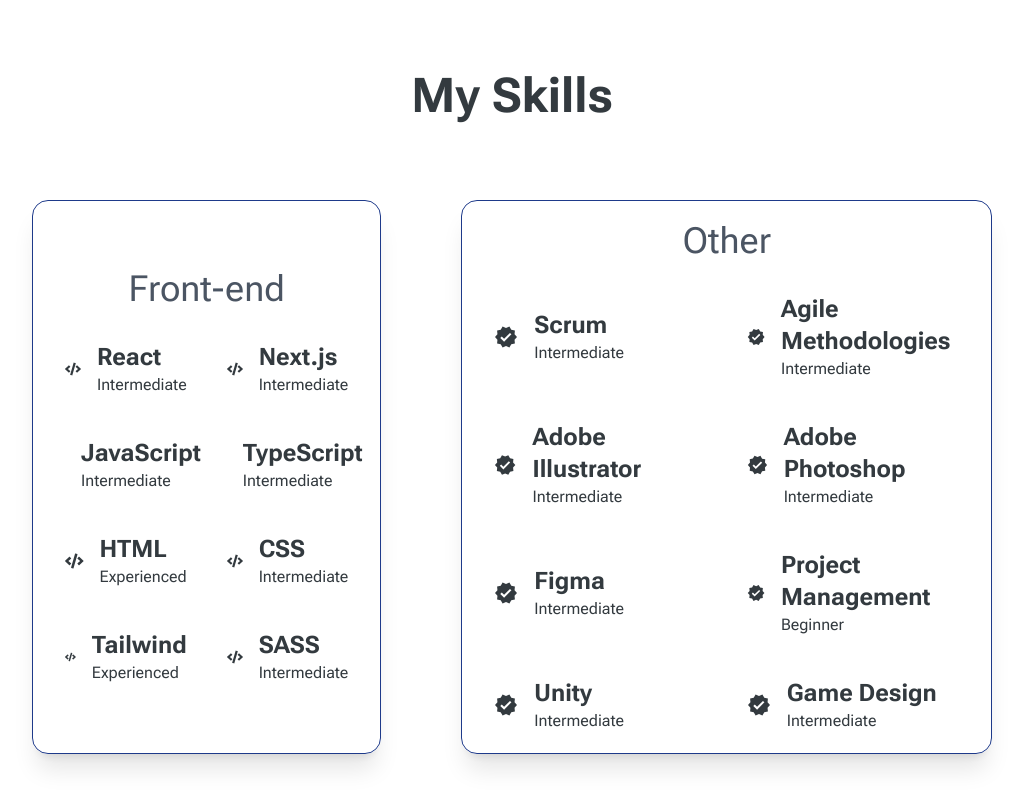
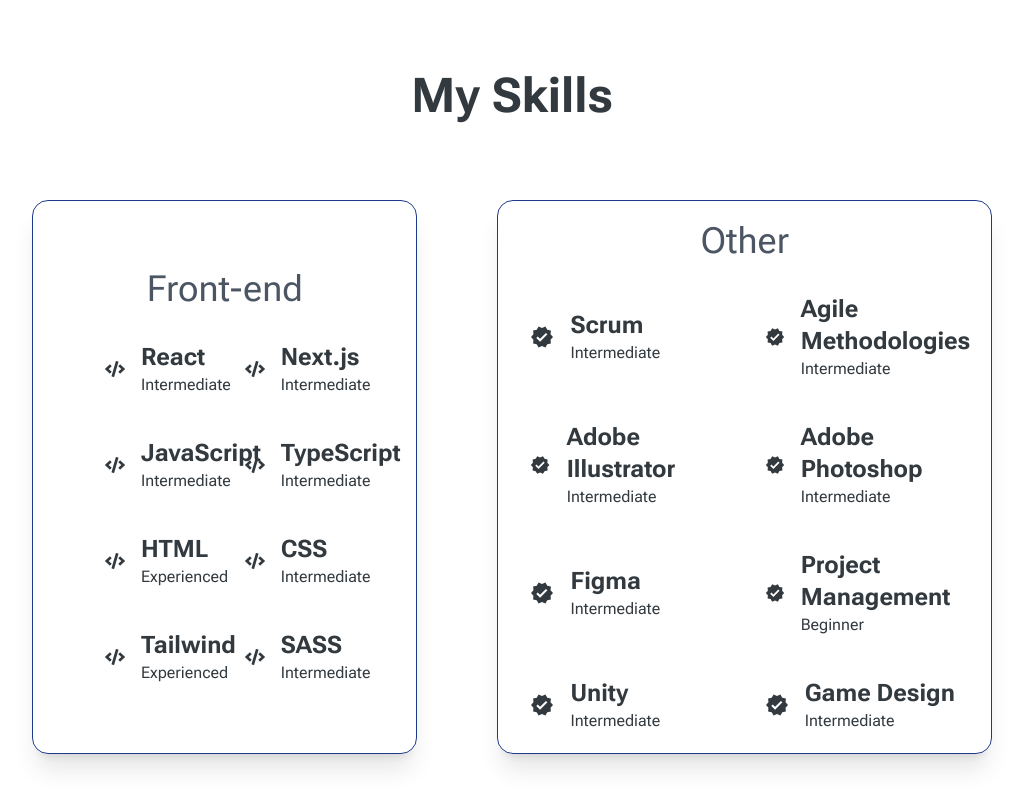
Before and after one commit to MrAghaei/mohammadaghaei-personal-website, a Next.js app: page / in a window 1280 px wide. Shown: the part 2408-3208 px from the top of the page, without its empty margins (128-1151 px from the left). Built offline with nearby package versions, Linux system fonts and the light colour scheme.

Commit message:
[#10-FIX] skills responsiveness

```diff
--- a/app/_components/Skills.tsx
+++ b/app/_components/Skills.tsx
@@ -3,17 +3,23 @@
 
 function Skills() {
   return (
-    <div className="dark:bg-darkModeBlack dark:text-white bg-white py-20 min-h-screen flex flex-col items-center justify-center gap-10 md:gap-20 px-5 md:px-20 lg:px-40">
+    <div
+      className="dark:bg-darkModeBlack dark:text-white bg-white
+     py-20 min-h-screen flex flex-col items-center justify-center
+      gap-10 md:gap-20 px-5 md:px-20 lg:px-40 "
+    >
       <h1 className="text-3xl md:text-5xl font-bold">My Skills</h1>
-      <div className="flex flex-col lg:flex-row gap-10 lg:gap-20">
+      <div className="flex flex-col lg:flex-row gap-10 lg:gap-20 w-full mx-auto justify-center">
         {/* Front-end Section */}
         <div
           data-aos="fade-right"
           data-aos-duration="800"
-          className="shadow-xl hover:!shadow-2xl hover:!transition-shadow hover:!duration-300 flex flex-col items-center justify-center gap-8 border border-blue-900 rounded-2xl p-5 md:py-5 md:px-8"
+          className="shadow-xl hover:!shadow-2xl hover:!transition-shadow
+           hover:!duration-300 flex flex-col items-center justify-center
+            gap-8 border border-blue-900 rounded-2xl p-5 md:py-5 md:px-8"
         >
           <h2 className="text-2xl md:text-4xl text-gray-600">Front-end</h2>
-          <div className="grid grid-cols-1 sm:grid-cols-2 gap-5 md:gap-10">
+          <div className="grid grid-cols-1 px-10 xl:grid-cols-2 gap-5 md:gap-10">
             {[
               { name: "React", level: "Intermediate" },
               { name: "Next.js", level: "Intermediate" },
@@ -25,7 +31,7 @@
               { name: "SASS", level: "Intermediate" },
             ].map((skill, index) => (
               <div key={index} className="flex items-center gap-4">
-                <FaCode className="text-xl md:text-2xl" />
+                <FaCode className="min-w-5 text-xl xl:text-2xl" />
                 <div className="flex flex-col items-start">
                   <p className="text-lg md:text-2xl font-bold">{skill.name}</p>
                   <p>{skill.level}</p>
@@ -38,10 +44,12 @@
         {/* Other Section */}
         <div
           data-aos="fade-left"
-          className="shadow-xl hover:!shadow-2xl hover:!transition-shadow hover:!duration-300 flex flex-col items-center justify-center gap-8 border border-blue-900 rounded-2xl p-5 md:py-5 md:px-8"
+          className="shadow-xl hover:!shadow-2xl hover:!transition-shadow
+           hover:!duration-300 flex flex-col items-center justify-center
+            gap-8 border border-blue-900 rounded-2xl p-5 md:py-5 md:px-8"
         >
           <h2 className="text-2xl md:text-4xl text-gray-600">Other</h2>
-          <div className="grid grid-cols-1 sm:grid-cols-2 gap-5 md:gap-10">
+          <div className="grid grid-cols-1 xl:grid-cols-2 gap-5 md:gap-10">
             {[
               { name: "Scrum", level: "Intermediate" },
               { name: "Agile Methodologies", level: "Intermediate" },
@@ -53,7 +61,7 @@
               { name: "Game Design", level: "Intermediate" },
             ].map((skill, index) => (
               <div key={index} className="flex items-center gap-4">
-                <MdVerified className="text-xl md:text-2xl" />
+                <MdVerified className="min-w-5 text-xl xl:text-2xl" />
                 <div className="flex flex-col items-start">
                   <p className="text-lg md:text-2xl font-bold">{skill.name}</p>
                   <p>{skill.level}</p>
```
